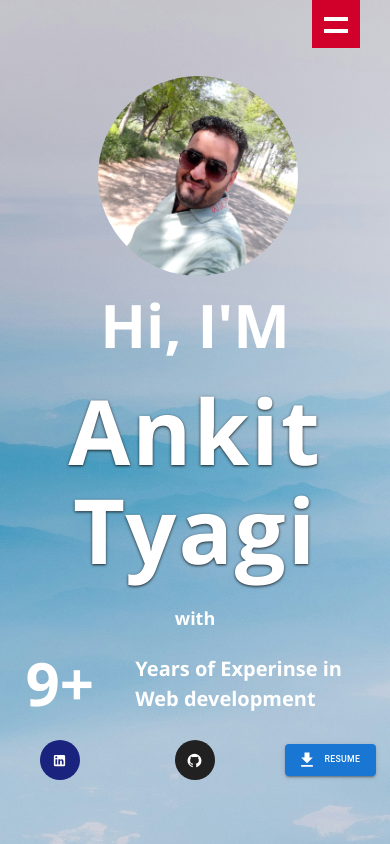
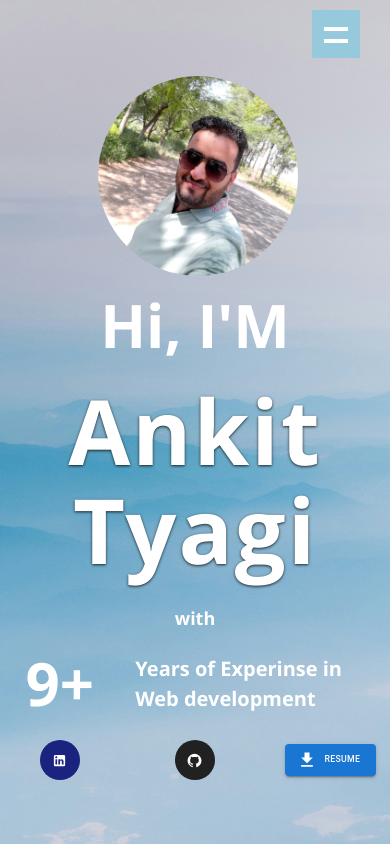
Before and after one commit to tyagiankit1/portfolio, a React (Create React App) app: page / in a window 390 px wide. Shown: the top 844 px of the page. Built offline with nearby package versions, Linux system fonts and the light colour scheme.

Commit message:
bug fixes

```diff
--- a/public/css/media-queries.css
+++ b/public/css/media-queries.css
@@ -118,7 +118,7 @@
     width: 48px;
     height: 48px;
     text-align: left;
-    background-color: #d1002b;
+    background-color: #96C9DC;
     position: relative;
     border: none;
     float: right;
@@ -128,7 +128,7 @@
     color: transparent;
 
     position: relative;
-    top: 0px;
+    top: 10px;
     right: 30px;
   }
 
--- a/src/index.js
+++ b/src/index.js
@@ -1,8 +1,15 @@
-import React from 'react';
-import ReactDOM from 'react-dom';
+import {StrictMode} from 'react';
+import {createRoot} from 'react-dom/client';
+
+import App from './App'
 import './index.css';
-import App from './App';
-import registerServiceWorker from './registerServiceWorker';
+// This is the ID of the div in your index.html file
 
-ReactDOM.render(<App />, document.getElementById('root'));
-registerServiceWorker();
+const rootElement = document.getElementById('root');
+const root = createRoot(rootElement);
+
+root.render(
+  <StrictMode>
+    <App />
+  </StrictMode>,
+);
```
Also changed, not shown: package.json (+5 -7 lines).
